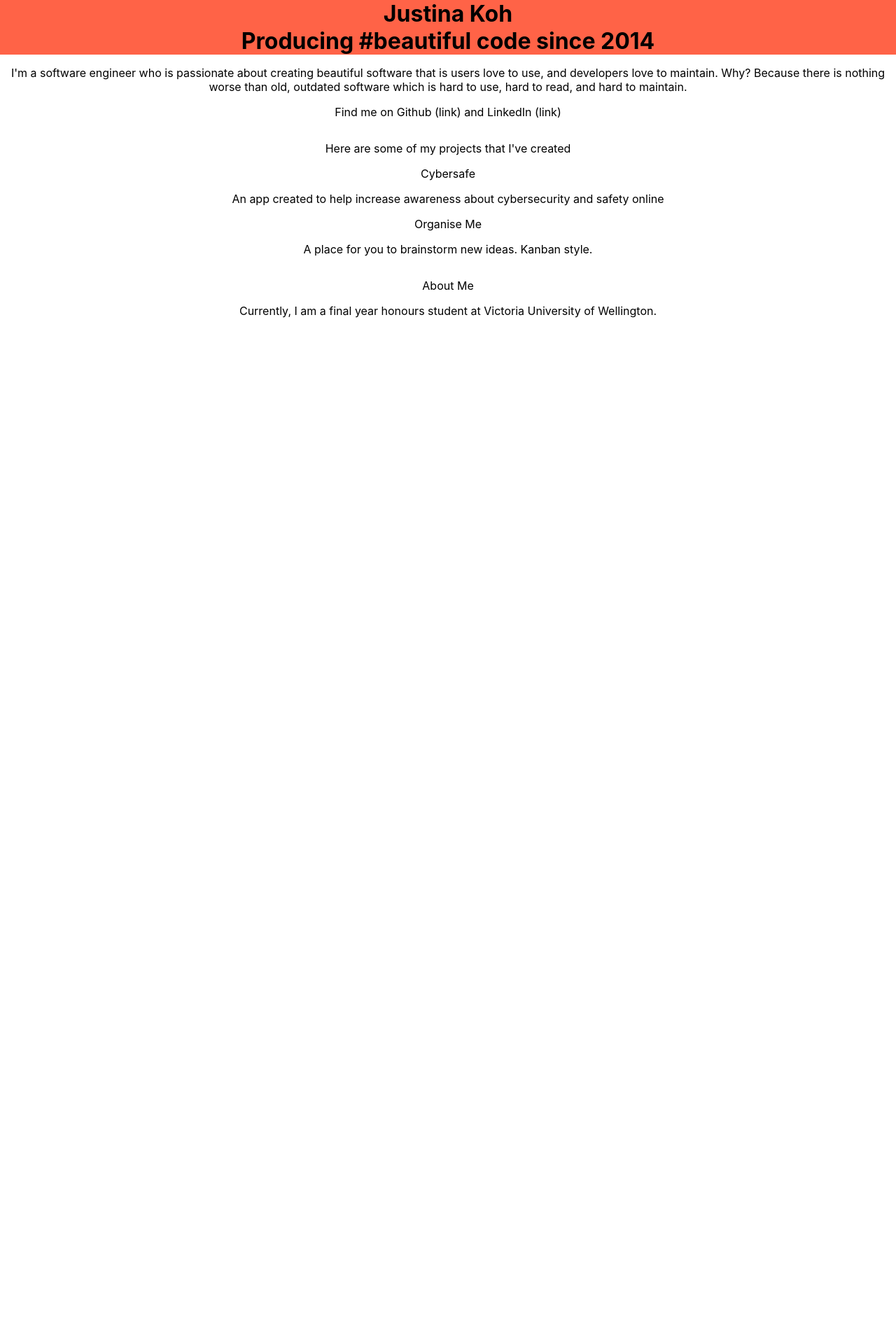
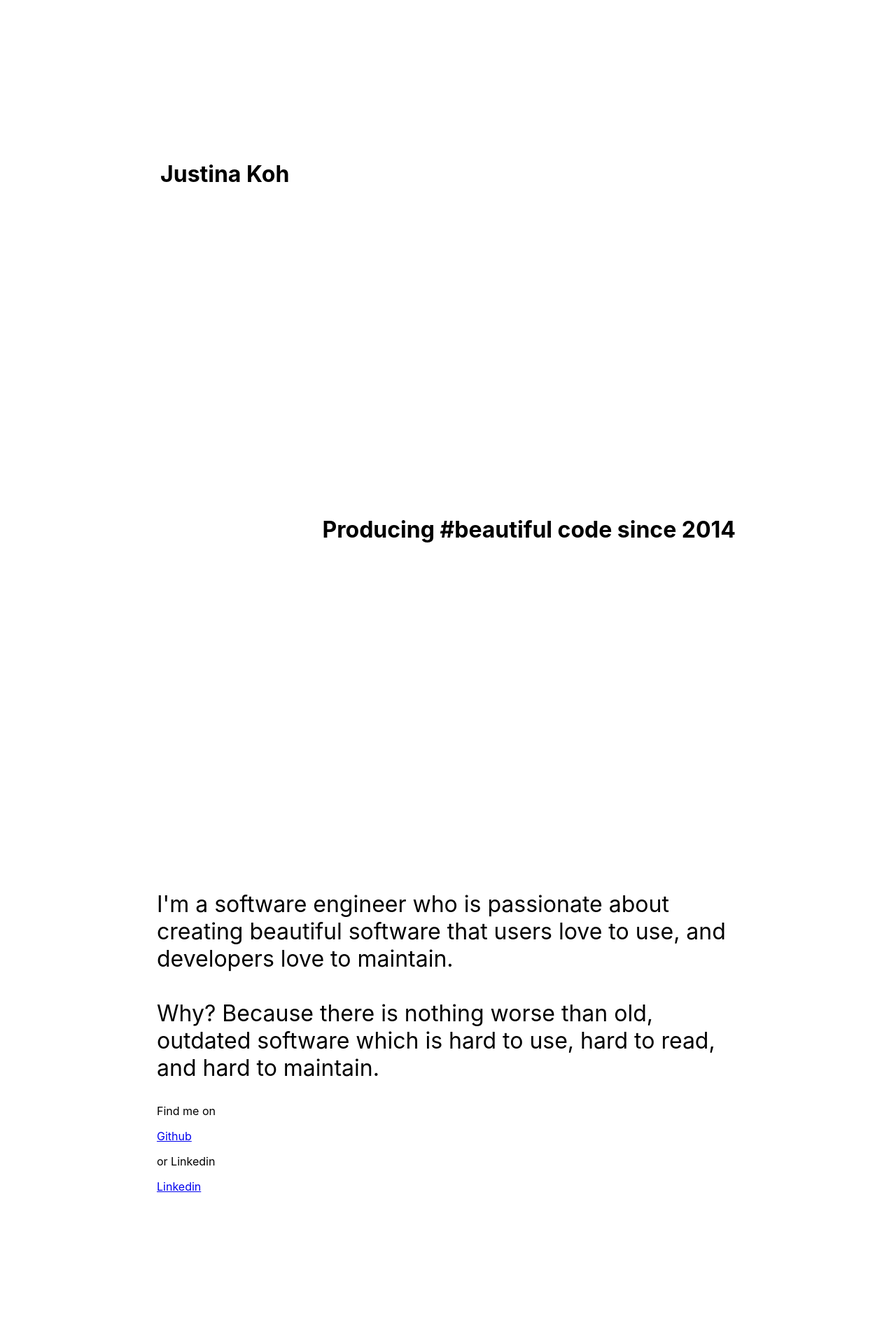
Before and after one commit to justinakoh/justinakoh.github.io, a React (Create React App) app: page / in a window 1280 px wide. Shown: the top 1920 px of the page at 70% size. Before the commit the page ends 800 px from the top, so only its background shows below. Built offline with nearby package versions, Linux system fonts and the light colour scheme.

Commit message:
Update code so header has proper formatting

```diff
--- a/src/App.css
+++ b/src/App.css
@@ -3,7 +3,8 @@
   display: flex;
   flex-direction: column;
   align-items: center;
-  list-style: none;
+  /*list-style: none;*/
+  justify-content: space-evenly;
 }
 
 @media (prefers-reduced-motion: no-preference) {
@@ -11,19 +12,30 @@
     animation: App-logo-spin infinite 20s linear;
   }
 }
+.name{
+  align-self: flex-start;
+}
 
 .slogan{
+  align-self: flex-end;
+}
+
+.about-me{
+  padding: 7em;
+  font-size: 2em;
   justify-content: flex-start;
+  text-align: left;
+}
+
+.subtext{
+  font-size: 50%;
+
 }
 
 .item{
-  background: tomato;
-  /*padding: 5px;*/
-  /*width: 60px;*/
-  /*height: 50px;*/
-  /*margin: 5px;*/
-  /*line-height: 50px;*/
-  /*color: white;*/
+  padding: 7em;
+  height: 50px;
+  margin: 5px;
   font-weight: bold;
   font-size: 2em;
   text-align: center;
--- a/src/App.js
+++ b/src/App.js
@@ -3,19 +3,28 @@ import './App.css';
 function App() {
     return (
         <div className="App">
+            <div className="name">
+                <p class="item">Justina Koh</p>
+            </div>
             <div className="slogan">
-              <li class="item">Justina Koh</li>
-              <li class="item">Producing #beautiful code since 2014</li>
-          <body>
+                <p class="item">Producing #beautiful code since 2014</p>
+            </div>
+            <div className="about-me">
                 <p>
-            I'm a software engineer who is passionate about creating beautiful software that is users love to
+                    I'm a software engineer who is passionate about creating beautiful software that users love to
                     use, and developers love to maintain.
-            Why? Because there is nothing worse than old, outdated software which is hard to use, hard to read, and hard to maintain.
+                    <br/><br/>
+                    Why? Because there is nothing worse than old, outdated software which is hard to use, hard to read,
+                    and hard to maintain.
                 </p>
-          <p>
-            Find me on Github (link) and LinkedIn (link)
-          </p>
-          </body>
+                <div className="subtext">
+                    <p>Find me on </p>
+                    <a href="https://github.com/justinakoh" target="_blank" className="body-link twitter-link"
+                       unselectable="on">Github</a>
+                    <p>or Linkedin</p>
+                    <a href="https://nz.linkedin.com/in/justina-koh" target="_blank" className="body-link twitter-link"
+                       unselectable="on">Linkedin</a>
+                </div>
             </div>
             <div className="projects">
                 <header className="name">
@@ -26,7 +35,8 @@ function App() {
                     Cybersafe
                 </p>
                 <p>
-            An app created to help increase awareness about cybersecurity and safety online
+                    An app created to help increase awareness about cybersecurity and safety online. Feeling brave?
+                    Click on the link to see what you can see about your tech online.
                 </p>
                 <p>
                     Organise Me
@@ -38,8 +48,20 @@ function App() {
             </div>
             <div className="about-me">
                 <p>About Me</p>
-          <p>Currently, I am a final year honours student at Victoria University of Wellington. </p>
-          <p></p>
+                <p>
+                    Currently, I am a final year honours student at Victoria University of Wellington. I specialise in
+                    Software Engineering and have particular passion for Cybersecurity.
+                </p>
+                <p>
+                    I think that the best ideas are inspired by the things around us - the people around us, the nature
+                    around us.
+                    Something about the best ideas being simple and usable by everyone. Inspired by nature. Everything
+                    can somehow relate back.
+                </p>
+                <p>
+                    In my spare time I enjoy baking (put link here with pics of what I have baked), gardening and
+                    asdlkfjalksdfj
+                </p>
             </div>
         </div>
         //    Put in button for hectic goose mess
```
Also changed, not shown: 1 other file (tests, documents, lock files or other folders). Lines whose indentation alone changed are shown as unchanged.
